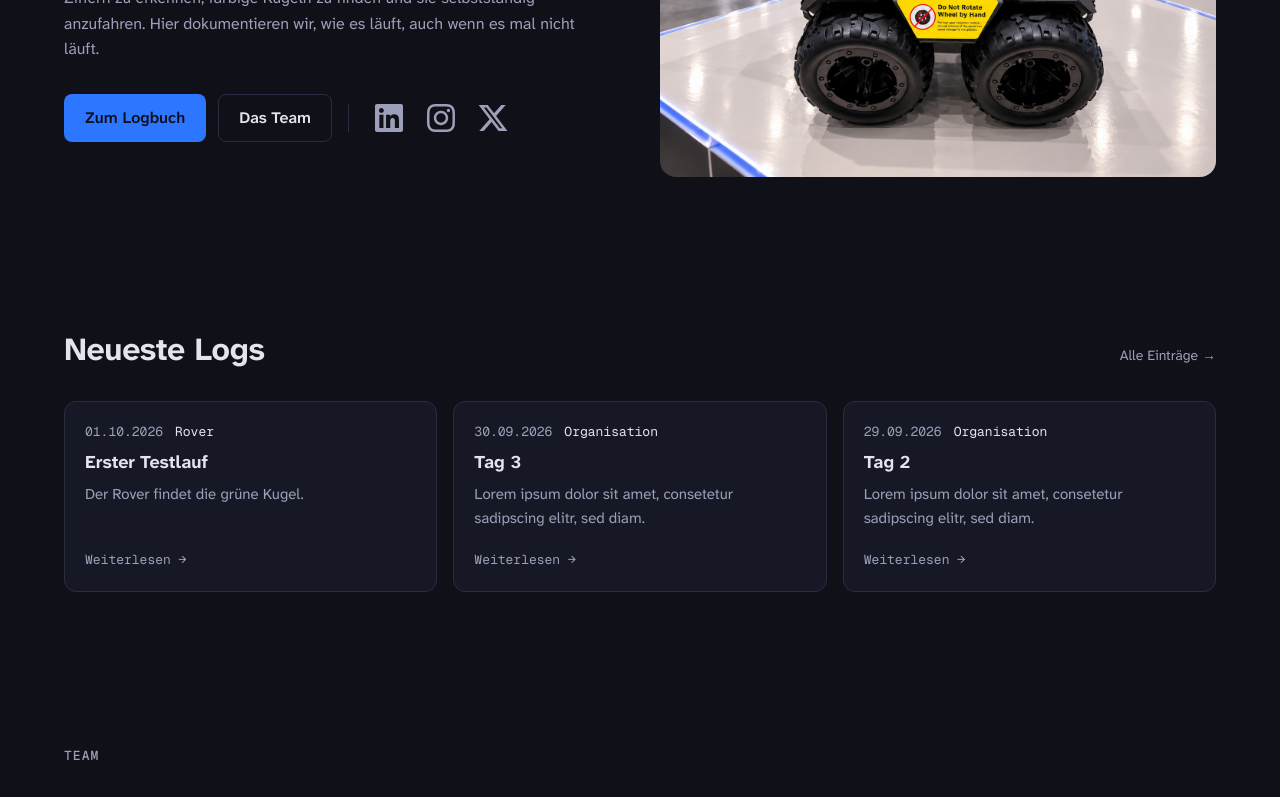
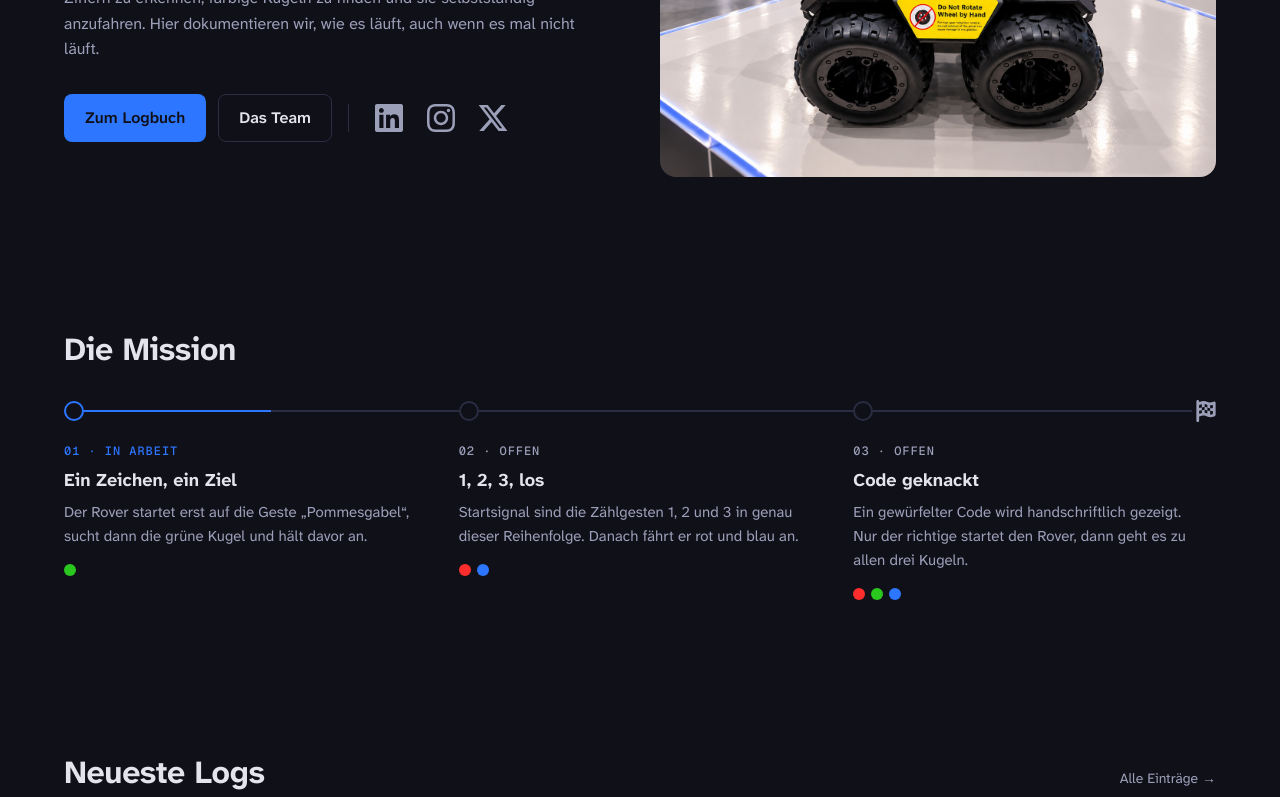
Before and after one commit to digiCoon/discRovery, a React (Vite) app: page / in a window 1280 px wide. Shown: the part 411-1208 px from the top of the page. Built offline with nearby package versions, Linux system fonts and the light colour scheme.

Commit message:
feat: add mission path with challenge status and finish flag

```diff
--- /dev/null
+++ b/src/components/Challenges.jsx
@@ -0,0 +1,68 @@
+import { FaFlagCheckered } from 'react-icons/fa6'
+import { challenges } from '../content/challenges.js'
+import '../styles/Challenges.css'
+
+const statusLabels = {
+    done: 'Geschafft',
+    active: 'In Arbeit',
+    open: 'Offen',
+}
+
+const targetLabels = {
+    red: 'rot',
+    green: 'grün',
+    blue: 'blau',
+}
+
+export default function Challenges() {
+    const allDone = challenges.every((challenge) => challenge.status === 'done')
+
+    return (
+        <section className="section" aria-labelledby="challenges-title">
+            <div className="section__head">
+                <h2 id="challenges-title" className="challenges__title">Die Mission</h2>
+            </div>
+
+            <div className="challenges">
+                <ol className="challenges__list">
+                    {challenges.map((challenge, index) => (
+                        <li key={challenge.id} className={`challenge challenge--${challenge.status}`}>
+                            <span className="challenge__dot" aria-hidden="true" />
+                            {/* Line to the next point: full green when done, half blue while in progress */}
+                            <span className={`challenge__line challenge__line--${challenge.status}`} aria-hidden="true" />
+
+                            <p className="challenge__status">
+                                {String(index + 1).padStart(2, '0')} · {statusLabels[challenge.status]}
+                            </p>
+                            <h3 className="challenge__name">{challenge.title}</h3>
+                            <p className="challenge__description">{challenge.description}</p>
+
+                            <p className="challenge__targets">
+                                <span className="challenge__sr-text">
+                                    Reihenfolge: {challenge.targets.map((target) => targetLabels[target]).join(', ')}
+                                </span>
+                                {challenge.targets.map((target, targetIndex) => (
+                                    <span
+                                        key={`${target}-${targetIndex}`}
+                                        className={`challenge__ball challenge__ball--${target}`}
+                                        aria-hidden="true"
+                                    />
+                                ))}
+                            </p>
+                        </li>
+                    ))}
+                </ol>
+
+                {/* Finish flag at the end of the path, reached when all challenges are done */}
+                <div className={`challenges__goal ${allDone ? 'challenges__goal--done' : ''}`}>
+                    <span className="challenges__flag" aria-hidden="true">
+                        <FaFlagCheckered />
+                    </span>
+                    <p className="challenge__status">
+                        {allDone ? 'Complete' : <span className="challenge__sr-text">Ziel noch nicht erreicht</span>}
+                    </p>
+                </div>
+            </div>
+        </section>
+    )
+}
--- /dev/null
+++ b/src/content/challenges.js
@@ -0,0 +1,25 @@
+// Status: 'done' | 'active' | 'open'
+// Targets in the order the rover has to reach them: 'red' | 'green' | 'blue'
+export const challenges = [
+    {
+        id: 'challenge-1',
+        title: 'Ein Zeichen, ein Ziel',
+        description: 'Der Rover startet erst auf die Geste „Pommesgabel“, sucht dann die grüne Kugel und hält davor an.',
+        targets: ['green'],
+        status: 'active',
+    },
+    {
+        id: 'challenge-2',
+        title: '1, 2, 3, los',
+        description: 'Startsignal sind die Zählgesten 1, 2 und 3 in genau dieser Reihenfolge. Danach fährt er rot und blau an.',
+        targets: ['red', 'blue'],
+        status: 'open',
+    },
+    {
+        id: 'challenge-3',
+        title: 'Code geknackt',
+        description: 'Ein gewürfelter Code wird handschriftlich gezeigt. Nur der richtige startet den Rover, dann geht es zu allen drei Kugeln.',
+        targets: ['red', 'green', 'blue'],
+        status: 'open',
+    },
+]
--- a/src/pages/Home.jsx
+++ b/src/pages/Home.jsx
@@ -1,4 +1,5 @@
 import Hero from '../components/Hero.jsx'
+import Challenges from '../components/Challenges.jsx'
 import LatestEntries from '../components/LatestEntries.jsx'
 import Team from '../components/Team.jsx'
 
@@ -6,6 +7,7 @@ export default function Home() {
     return (
         <>
             <Hero />
+            <Challenges />
             <LatestEntries />
             <Team />
         </>
--- /dev/null
+++ b/src/styles/Challenges.css
@@ -0,0 +1,199 @@
+.challenges__title {
+    margin: 0;
+    font-size: clamp(1.5rem, 3vw, 2rem);
+    line-height: 1.2;
+    letter-spacing: -0.01em;
+}
+
+.challenges {
+    position: relative;
+}
+
+.challenges__list {
+    margin: 0;
+    padding: 0;
+    list-style: none;
+}
+
+/* Mobile: steps stacked, path runs vertically on the left down to the finish flag */
+.challenge {
+    position: relative;
+    padding: 0 0 2.5rem 2.5rem;
+}
+
+.challenge__dot {
+    position: absolute;
+    top: 0;
+    left: 0;
+    z-index: 1;
+    width: 1.25rem;
+    height: 1.25rem;
+    border: 2px solid var(--color-border);
+    border-radius: 50%;
+    background: var(--color-bg);
+}
+
+.challenge--active .challenge__dot {
+    border-color: var(--color-accent);
+}
+
+.challenge--done .challenge__dot {
+    border-color: var(--color-active);
+    background: var(--color-active);
+}
+
+.challenge__line {
+    position: absolute;
+    top: 1.25rem;
+    bottom: 0;
+    left: calc(0.625rem - 1px);
+    width: 2px;
+    background: var(--color-border);
+}
+
+/* In progress: the first half of the way to the next point is blue */
+.challenge__line--active {
+    background: linear-gradient(to bottom, var(--color-accent) 50%, var(--color-border) 50%);
+}
+
+.challenge__line--done {
+    background: var(--color-active);
+}
+
+.challenge__status {
+    margin: 0;
+    font-family: var(--font-mono);
+    font-size: 0.75rem;
+    font-weight: 500;
+    line-height: 1.25rem;
+    letter-spacing: 0.08em;
+    text-transform: uppercase;
+    color: var(--color-text-muted);
+}
+
+.challenge--active .challenge__status {
+    color: var(--color-accent);
+}
+
+.challenge--done .challenge__status,
+.challenges__goal--done .challenge__status {
+    color: var(--color-active);
+}
+
+.challenge__name {
+    margin: 0.5rem 0 0.5rem;
+    font-size: 1.125rem;
+    line-height: 1.3;
+}
+
+.challenge__description {
+    max-width: 22rem;
+    margin: 0 0 1rem;
+    font-size: 0.9375rem;
+    color: var(--color-text-muted);
+}
+
+.challenge__targets {
+    display: flex;
+    gap: 0.375rem;
+    margin: 0;
+}
+
+.challenge__ball {
+    width: 0.75rem;
+    height: 0.75rem;
+    border-radius: 50%;
+}
+
+.challenge__ball--red {
+    background: var(--color-red);
+}
+
+.challenge__ball--green {
+    background: var(--color-green);
+}
+
+.challenge__ball--blue {
+    background: var(--color-blue);
+}
+
+.challenges__goal {
+    position: relative;
+    min-height: 1.25rem;
+    padding-left: 2.5rem;
+}
+
+/* Flag is a bit larger than the dots and centred on the path */
+.challenges__flag {
+    position: absolute;
+    top: -0.125rem;
+    left: -0.125rem;
+    z-index: 1;
+    display: flex;
+    align-items: center;
+    justify-content: center;
+    width: 1.5rem;
+    height: 1.5rem;
+    font-size: 1.375rem;
+    color: var(--color-text-muted);
+    background: var(--color-bg);
+}
+
+.challenges__goal--done .challenges__flag {
+    color: var(--color-active);
+}
+
+/* Text for screen readers only, e.g. the order of the targets */
+.challenge__sr-text {
+    position: absolute;
+    width: 1px;
+    height: 1px;
+    overflow: hidden;
+    clip-path: inset(50%);
+    white-space: nowrap;
+}
+
+/* Desktop: steps side by side, one continuous path along the top ending in the finish flag on the right */
+@media (min-width: 48rem) {
+    .challenges__list {
+        display: grid;
+        grid-template-columns: repeat(3, 1fr);
+        gap: 2rem;
+    }
+
+    .challenge {
+        padding: 2.5rem 0 0;
+    }
+
+    /* Each line runs from its dot to the next dot, across the gap between columns */
+    .challenge__line {
+        top: calc(0.625rem - 1px);
+        bottom: auto;
+        left: 1.25rem;
+        right: -2rem;
+        width: auto;
+        height: 2px;
+    }
+
+    .challenge__line--active {
+        background: linear-gradient(to right, var(--color-accent) 50%, var(--color-border) 50%);
+    }
+
+    /* The last line ends at the finish flag on the far right */
+    .challenge:last-child .challenge__line {
+        right: 1.5rem;
+    }
+
+    .challenges__goal {
+        position: absolute;
+        top: 0;
+        right: 0;
+        padding: 2.5rem 0 0;
+        text-align: right;
+    }
+
+    .challenges__flag {
+        left: auto;
+        right: -0.125rem;
+    }
+}
```
